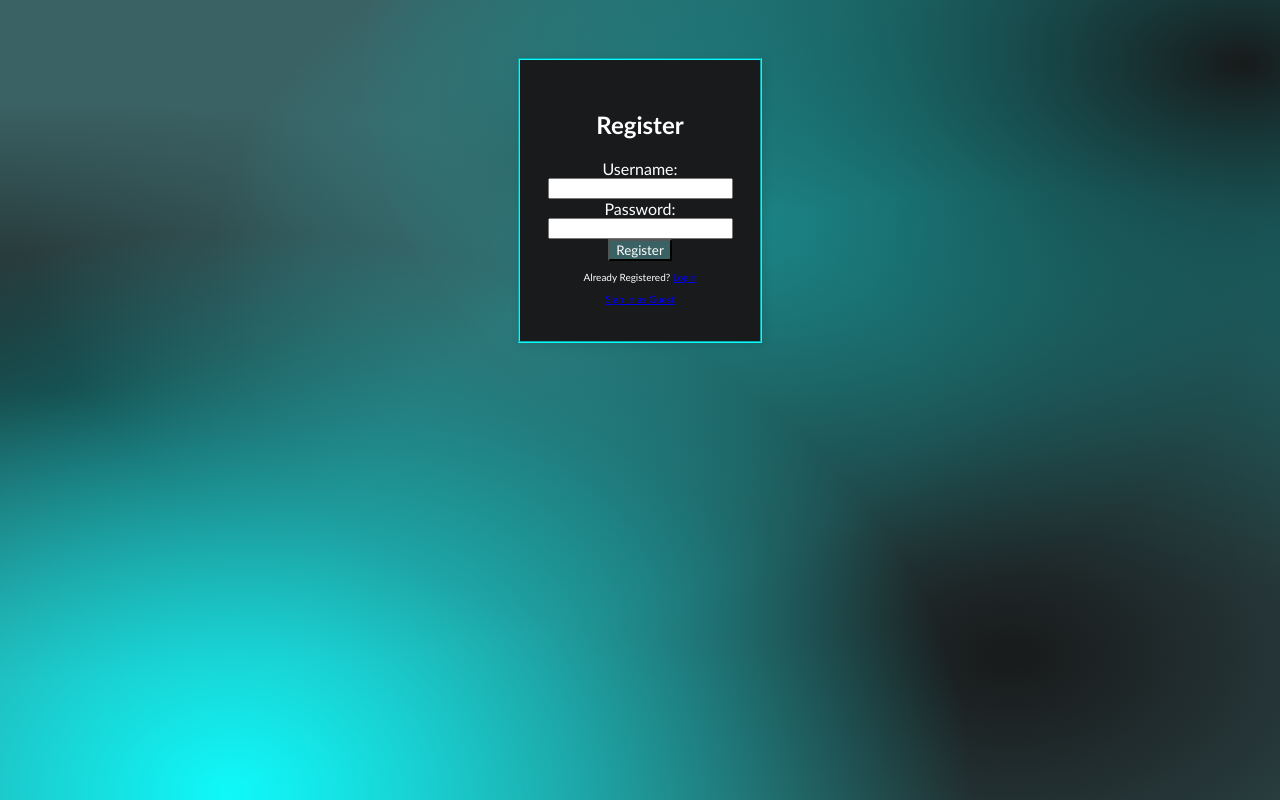
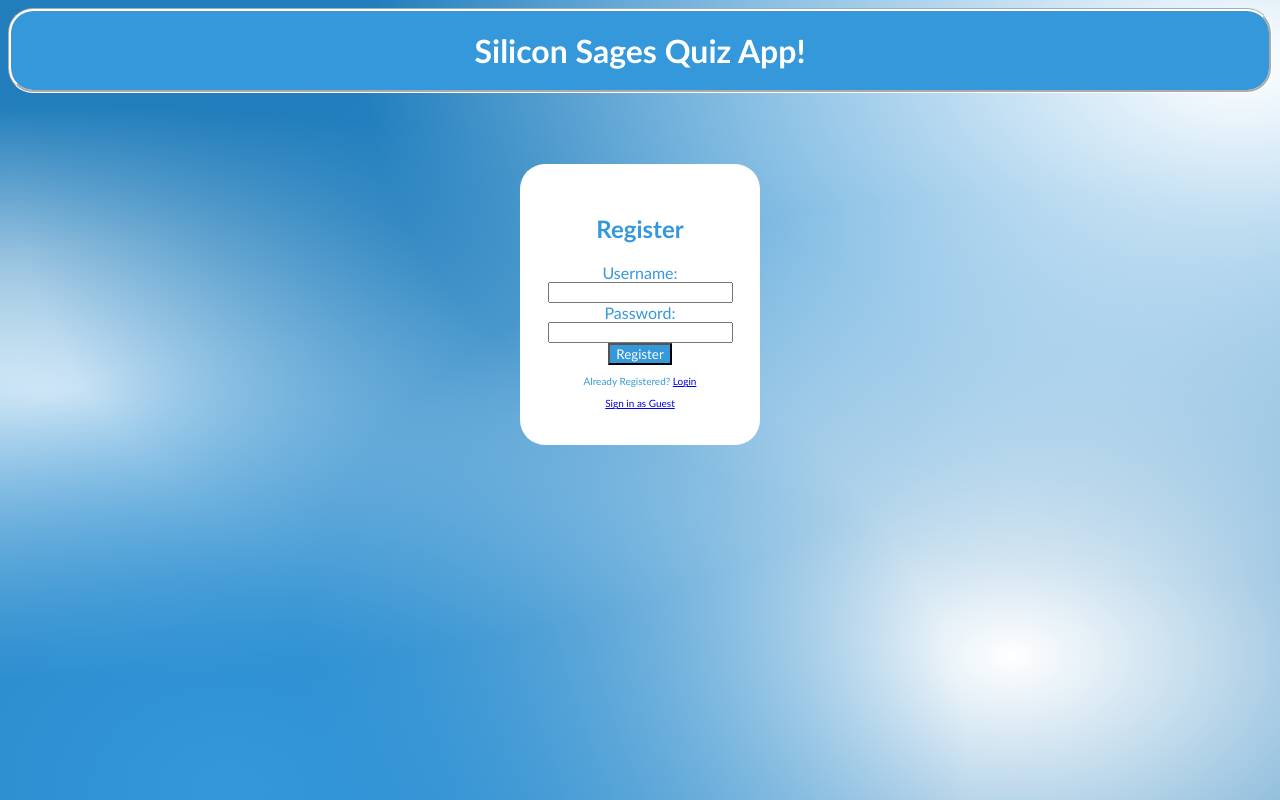
Before and after one commit to junyanchen123/312, a Flask app: page / in a window 1280 px wide. Run offline with Flask 3, Linux system fonts and the light colour scheme.

Commit message:
updated frontend

```diff
--- a/hello_flask/templates/index.css
+++ b/hello_flask/templates/index.css
@@ -1,6 +1,6 @@
 body {
     text-align: center;
-    color: white;
+    color: #3498db;
     font-family:'Trebuchet MS', 'Lucida Sans Unicode', 'Lucida Grande', 'Lucida Sans', Arial, sans-serif;
 }
 
@@ -10,30 +10,38 @@ body {
     left: 0;
     height: 100vh;
     width: 100vw;
-    background: radial-gradient(at 18% 99%, #0ff9fa 0px, transparent 50%) repeat scroll 0% 0%,
-                radial-gradient(at 97% 8%, rgb(24, 26, 27) 0px, transparent 50%) repeat scroll 0% 0%,
-                radial-gradient(at 79% 82%, rgb(24, 26, 27) 0px, transparent 50%) repeat scroll 0% 0%,
-                radial-gradient(at 96% 10%, #0ff9fa 0px, transparent 50%) repeat scroll 0% 0%,
-                radial-gradient(at 42% 20%, #3a6163 0px, transparent 50%) repeat scroll 0% 0%,
-                radial-gradient(at 4% 49%, rgb(24, 26, 27) 0px, transparent 50%) repeat scroll 0% 0%, rgba(0, 0, 0, 0) radial-gradient(at 57% 33%, #0ff9fa 0px, #3a6163 50%) repeat scroll 0% 0%;
+    background: radial-gradient(at 18% 99%, #3498db 0px, transparent 50%) repeat scroll 0% 0%,
+                radial-gradient(at 97% 8%, white 0px, transparent 50%) repeat scroll 0% 0%,
+                radial-gradient(at 79% 82%, white 0px, transparent 50%) repeat scroll 0% 0%,
+                radial-gradient(at 96% 10%, #3498db 0px, transparent 50%) repeat scroll 0% 0%,
+                radial-gradient(at 42% 20%, #217dbb 0px, transparent 50%) repeat scroll 0% 0%,
+                radial-gradient(at 4% 49%, white 0px, transparent 50%) repeat scroll 0% 0%, white radial-gradient(at 57% 33%, #3498db 0px, #217dbb 50%) repeat scroll 0% 0%;
     z-index: -1;
+}
+
+h1 {
+    background-color: #3498db;
+    color: white;
+    text-align: center;
+    padding: 20px;
+    border-color: white;
+    border-style: groove;
+    border-radius: 25px;
 }
 
 
 .form-container {
     display: inline-block;
     margin-top: 50;
-    background-color: rgb(24, 26, 27);
-    border: 2px solid #0ff9fa;
-    border-style: groove;
+    background-color: white;
+    border-radius: 25px;
     padding: 20px;
     width: 200px;
-    box-shadow: 2px 2px 10px rgba(0, 0, 0, 0.1);
 }
 
 .form-section {
     margin-top: 10px;
-    background-color: rgb(24, 26, 27);
+    background-color: white;
     display: inline-block;
 
 }
@@ -48,7 +56,7 @@ body {
 }
 
 .button {
-    background-color: #3a6163;
+    background-color: #3498db;
     color: white;
     font-family:'Trebuchet MS', 'Lucida Sans Unicode', 'Lucida Grande', 'Lucida Sans', Arial, sans-serif;
 }
--- a/hello_flask/templates/index.html
+++ b/hello_flask/templates/index.html
@@ -8,6 +8,7 @@
 <div class="background"></div>
 
 <body>
+<h1>Silicon Sages Quiz App!</h1>
 <div class="form-container">
     <div class="form-section">
         <h2>Register</h2>
@@ -27,7 +28,7 @@
                 <p>Already Registered? <a href="/login.html">Login</a></p>
             </div>
             <div id = "guest">
-                <a href="/quiz.html" onclick="guestMode();">Sign in as Guest</a>
+                <a href="/view_quizzes" onclick="guestMode();">Sign in as Guest</a>
             </div>
         </form>
     </div>
--- a/hello_flask/templates/login.html
+++ b/hello_flask/templates/login.html
@@ -8,6 +8,7 @@
 <div class="background"></div>
 
 <body>
+<h1>Silicon Sages Quiz App!</h1>
 <div class="form-container">
     <div class="form-section">
         <h2>Login</h2>
@@ -27,7 +28,7 @@
                 <p>Don't have an account? <a href="/">Register</a></p>
             </div>
             <div id = "guest">
-                <a href="/quiz.html" onclick="guestMode();">Sign in as Guest</a>
+                <a href="/view_quizzes" onclick="guestMode();">Sign in as Guest</a>
             </div>
         </form>
     </div>
--- a/hello_flask/templates/view_quizzes.html
+++ b/hello_flask/templates/view_quizzes.html
@@ -4,6 +4,9 @@
     <title>Silicon Sages</title>
     <link rel="stylesheet" type="text/css" href="/static/view_quizzes.css">
 </head>
+
+<div class="background"></div>
+
 <body>
     <h1>Quizzes Created by Users</h1>
     <a href="/create_quiz">Create a Quiz</a>
@@ -11,6 +14,7 @@
         {% for quiz in quizzes %}
         <li>
             <form action="/check_answer/{{ quiz._id }}" method="post">
+                <strong>Posted by: </strong>{{ quiz.username }}<br>
                 <strong>Question: </strong>{{ quiz.question }}<br>
                 <strong>Options: </strong><br>
                 <ul>
```
